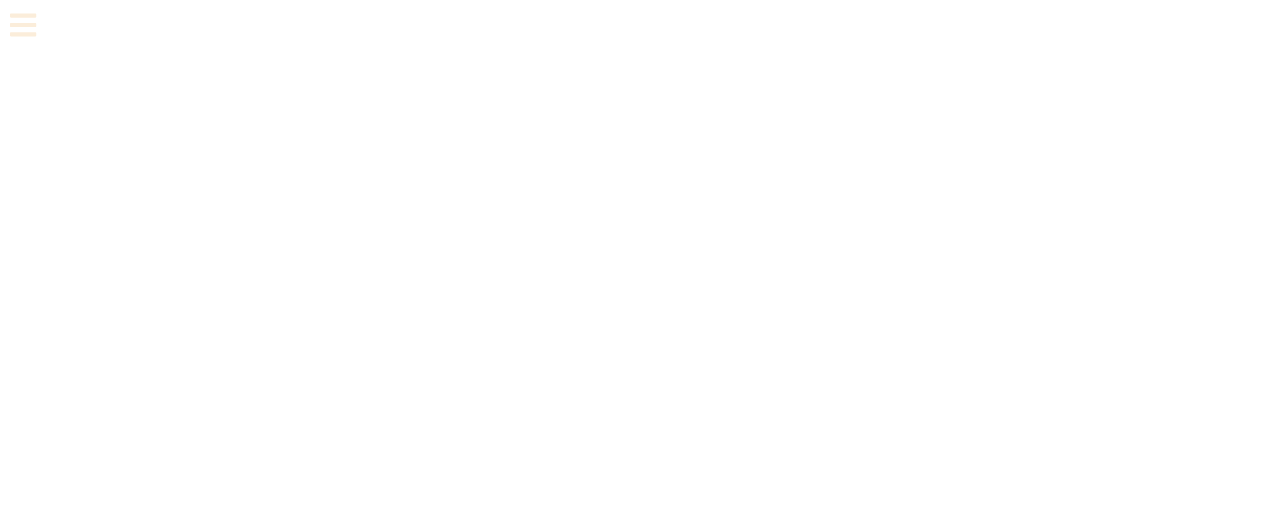
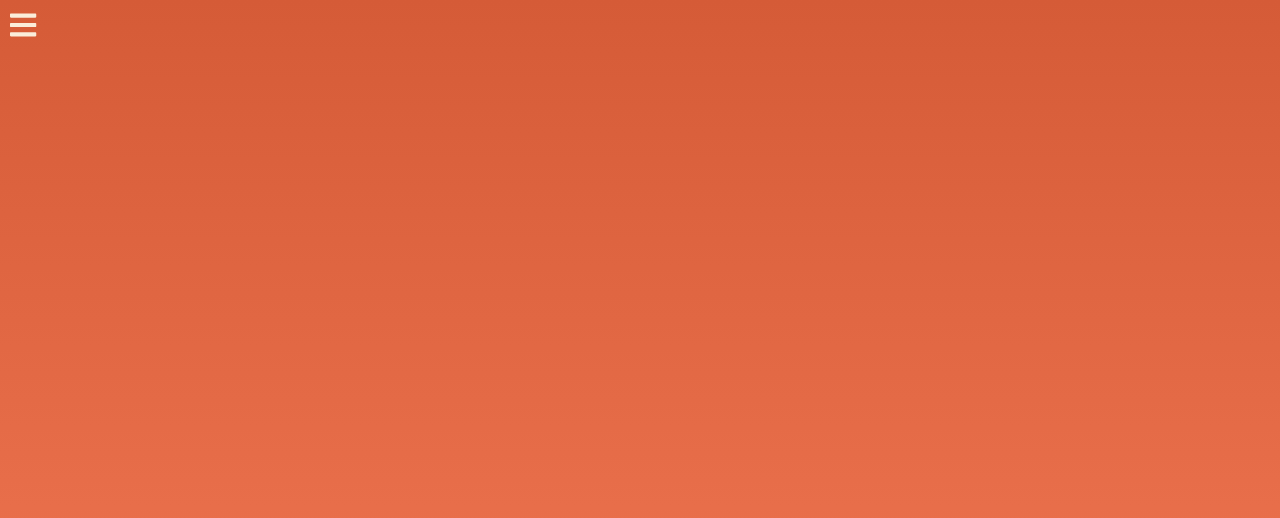
Before and after one commit to kennja05/pcwb-V2, a React (Create React App) app: page /contact in a window 1280 px wide. Shown: the top 518 px of the page. Built offline with nearby package versions, Linux system fonts and the light colour scheme.

Commit message:
add contact form page

```diff
--- a/src/App.js
+++ b/src/App.js
@@ -3,8 +3,9 @@ import './App.css';
 import {ThemeProvider} from 'styled-components';
 import {siteTheme} from './partials/theme'
 
-import Nav from './nav.tsx';
+import Nav from './partials/nav.tsx';
 import Director from './pages/director.tsx';
+import ContactForm from './pages/contactForm.tsx';
 import Events from './pages/events.tsx';
 import Media from './pages/media.tsx';
 import Members from './pages/members.tsx';
@@ -37,6 +38,9 @@ function App() {
           <Route exact path='/members'>
             <Members />
           </Route>
+          <Route exact path='/contact'>
+            <ContactForm />
+          </Route>
           <Route exact path='/'>
             <Homepage />
           </Route>
--- /dev/null
+++ b/src/pages/contactForm.tsx
@@ -0,0 +1,15 @@
+import styled from 'styled-components'
+
+const FormWrapper = styled.div`
+    height: 100vh;
+    width: 100vw;
+    background-image: linear-gradient(${props => props.theme.colors.darkOrange}, ${props => props.theme.colors.orange});
+`
+
+export default function contactForm(){
+    return (
+        <FormWrapper>
+
+        </FormWrapper>
+    )
+}
--- a/src/pages/director.tsx
+++ b/src/pages/director.tsx
@@ -41,7 +41,7 @@ export default function Director(){
                         William Kenny is Professor of Music at Bucknell University where for the past thirty years he has conducted the university Symphonic Band and taught such courses as Conducting, Instrumental Methods, Music Theory, Jazz History, Brass and Percussion Methods, and Orchestration. He also teaches French horn, and, for many years, led the University Jazz Band having moved the band from a club activity to an integral part of the music department's curricular ensemble offerings. More recently, he accepted the leadership role of the university's Bison Band, and after a 25 year absence from working with athletic bands—and much to his surprise—has enjoyed that a great deal.
                     </p>
                     <p>
-                        While at Bucknell, he has served as Associate Dean of Faculty in the College of Arts and Sciences, ten years as Chair of the Department of Music, and for the past fours years, as chair of the 400-member Bucknell University faculty.
+                        While at Bucknell, he has served as Associate Dean of Faculty in the College of Arts and Sciences, ten years as Chair of the Department of Music, and four years as chair of the 400-member Bucknell University faculty.
                     </p>
                     <p>
                         In addition to conducting regional high school county and district band festivals, ensembles under Kenny’s direction have been selected to perform for the Pennsylvania Music Educators Association Conference, the Eastern Conference of the College Band Directors National Association, and for the national convention of the Association of Concert Bands. Articles he has written have appeared in prominent music publications including the Music Educators Journal and The Instrumentalist.
@@ -50,14 +50,12 @@ export default function Director(){
                 <section>
                     <img src={BillKennySmiling} alt = ''/>
                 </section>
-                    {/* <img ={BillKennySmiling} alt=''/>
-                    <img src={BillKenny} alt=''/>*/}
                 <section>
                     <img src={BillKennyConducting} alt='' />
                 </section>
                 <section>
                      <p>
-                        In addition to his university work, Kenny is founder and conductor of the Penn Central Wind Band, an ensemble comprising professional musicians and music teachers from central Pennsylvania and beyond. The PCWB is a recipient of the Sudler Silver Scroll—an award administered by the John Philip Sousa Foundation “recognizing community and adult concert bands of outstanding musical excellence.” It was just the 30th ensemble to receive this international award since its inception in 1987. Since the band's founding over twenty-five years ago, its Sousa-style concerts and its performances of contemporary band music have been enjoyed by many throughout the region.
+                        Kenny is founder and conductor of the Penn Central Wind Band, an ensemble comprising professional musicians and music teachers from central Pennsylvania and beyond. The PCWB is a recipient of the Sudler Silver Scroll—an award administered by the John Philip Sousa Foundation “recognizing community and adult concert bands of outstanding musical excellence.” It was just the 30th ensemble to receive this international award since its inception in 1987. Since the band's founding over twenty-five years ago, its Sousa-style concerts and its performances of contemporary band music have been enjoyed by many throughout the region.
                     </p>
                     <p>
                         As a performer, Kenny serves as principal horn with the Williamsport Symphony Orchestra and the Orchestra of the Susquehanna Valley Chorale, and as hornist with the Commonwealth Brass Quintet. He also performs regularly with touring artists, most recently this past winter with Mannheim Steamroller as part of the group's northeast regional Christmas tour.
```
Also changed, not shown: src/partials/nav.tsx (renamed from src/nav.tsx).
